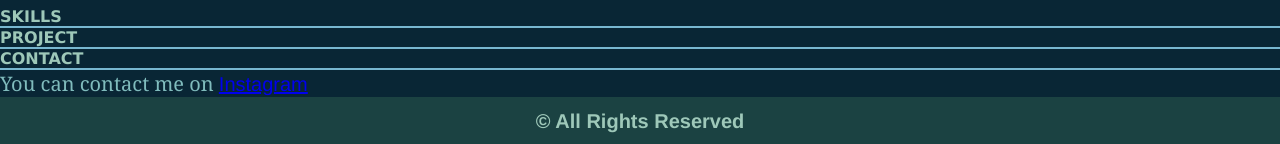
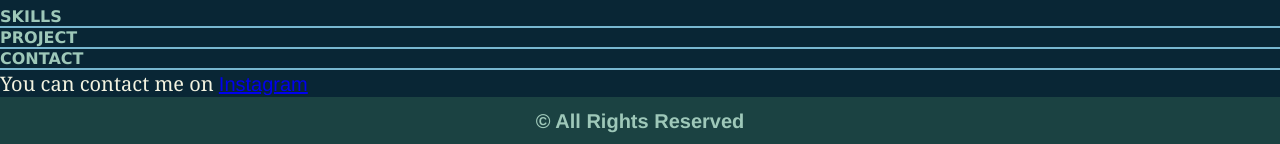
Before and after one commit to Nikk-hub-code/refactored-robot, a plain HTML site: page index.html in a window 1280 px wide. Shown: the part 1093-1237 px from the top of the page. Drawn offline with Linux system fonts and the light colour scheme.

Commit message:
Update index.html

```diff
--- a/index.html
+++ b/index.html
@@ -43,7 +43,7 @@
             </section>
             <section id="contact">
                 <h3 class="info" style="color: #9EC8B9;">CONTACT</h3>
-                <p style="color: #80BCBD;">You can contact me on <a href="https://www.instagram.com/_kaushaljha18?igsh=djA0dGJ6ZnJuZ3gw">Instagram</a> </p>
+                <p style="color: #F3F3E0;">You can contact me on <a href="https://www.instagram.com/_kaushaljha18?igsh=djA0dGJ6ZnJuZ3gw">Instagram</a> </p>
             </section>
         </body>
         <footer class="tail">
```
